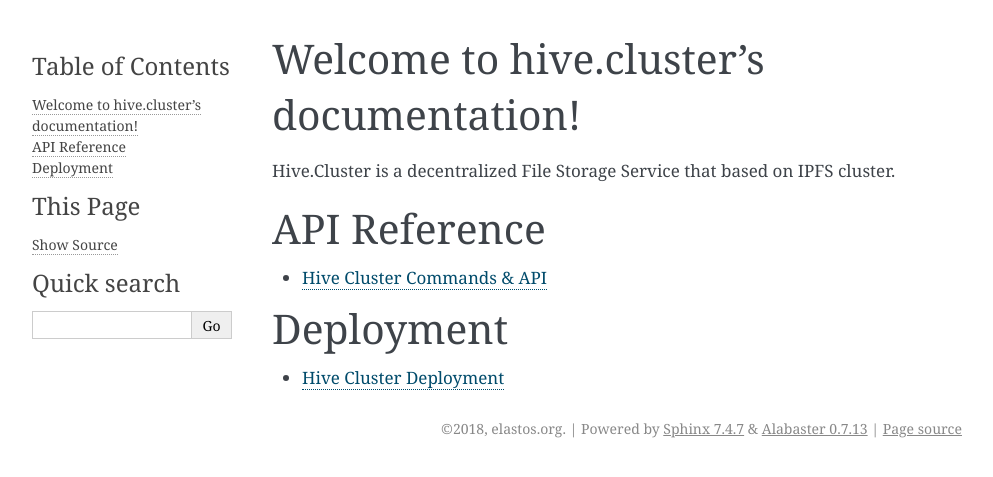
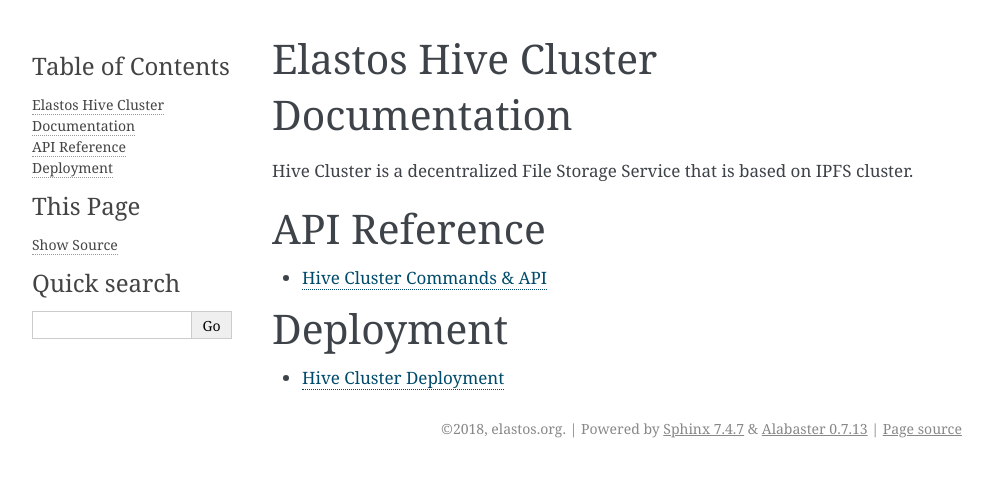
Before and after one commit to elastos/Elastos.Hive.DevDocs, a Sphinx documentation site: the page built from manual/source/index.rst, in a window 1280 px wide. Shown: the top 477 px of the page, without its empty margins (148-1141 px from the left). Built offline with Sphinx 7.4.7, drawn with Linux system fonts in a browser that asks for light colours.

Commit message:
Revise the documents. Remove the build warnings.

```diff
--- a/manual/source/api.rst
+++ b/manual/source/api.rst
@@ -1,3 +1,5 @@
+:orphan:
+
 Cluster Commands & API Reference
 ========================================
 
--- a/manual/source/conf.py
+++ b/manual/source/conf.py
@@ -21,7 +21,9 @@
 
 project = u'Hive.Cluster'
 copyright = u'2018, elastos.org'
-author = u'Yi Wang <wangyi8848@gmail.com>'
+author = u'Yi Wang <wangyi@storswift.com>, '\
+    'Su Xianxin <suxianxin@storswift.com>, '\
+    'Leng Bo <lengbo@storswift.com>'
 
 # The short X.Y version
 version = u''
--- a/manual/source/deployment.rst
+++ b/manual/source/deployment.rst
@@ -1,3 +1,5 @@
+:orphan:
+
 Hive Cluster Deployment
 ========================================
 About Hive Cluster, which is a toolchain that allows multiple IPFS nodes to work together to manage the same IPFS pinset. We called  it Hive Cluster Group, which are IPFS nodes work together. In Hive Cluster, the most purpose of using it is to build up Hive Cluster group.
--- a/manual/source/index.rst
+++ b/manual/source/index.rst
@@ -3,14 +3,14 @@
    You can adapt this file completely to your liking, but it should at least
    contain the root `toctree` directive.
 
-Welcome to hive.cluster's documentation!
+Elastos Hive Cluster Documentation
 ========================================
 
 .. toctree::
    :maxdepth: 2
    :caption: Contents:
 
-Hive.Cluster is a decentralized File Storage Service that based on IPFS cluster.
+Hive Cluster is a decentralized File Storage Service that is based on IPFS cluster.
 
 
 API Reference
```
Also changed, not shown: README.md (+4 -4 lines).
